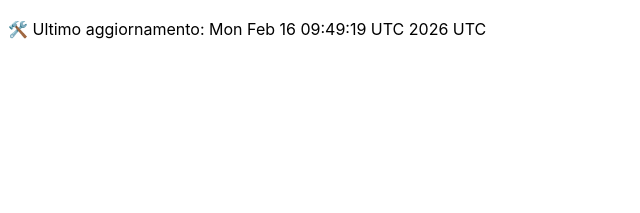
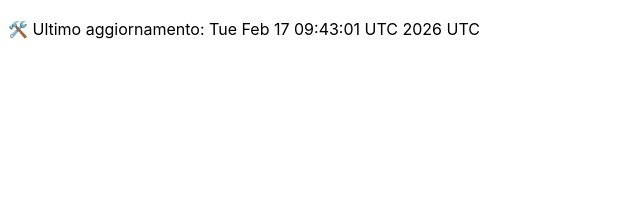
Before and after one commit to DanteTrb/DanteTrb.github.io, a Jekyll site: the page built from badges.md, in a window 1280 px wide. Shown: the top 213 px of the page, without its empty margins (0-640 px from the left). Built offline with Jekyll 4.4.1, drawn with Linux system fonts in a browser that asks for light colours; our own code applies the rules of GitHub Pages for plain Markdown files.

Commit message:
🛠️ Aggiornamento automatico badge

```diff
--- a/badges.md
+++ b/badges.md
@@ -1 +1 @@
-🛠️ Ultimo aggiornamento: Mon Feb 16 09:49:19 UTC 2026 UTC
+🛠️ Ultimo aggiornamento: Tue Feb 17 09:43:01 UTC 2026 UTC
```
